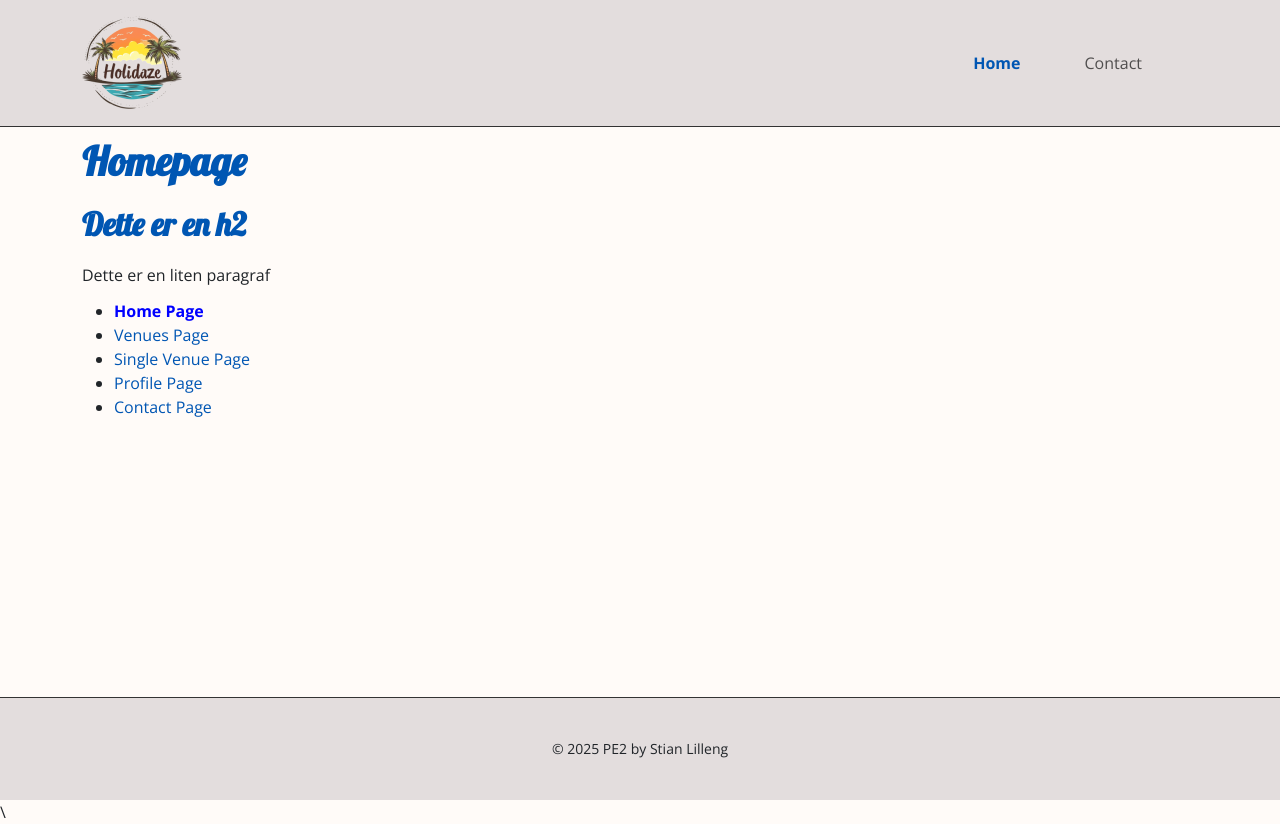
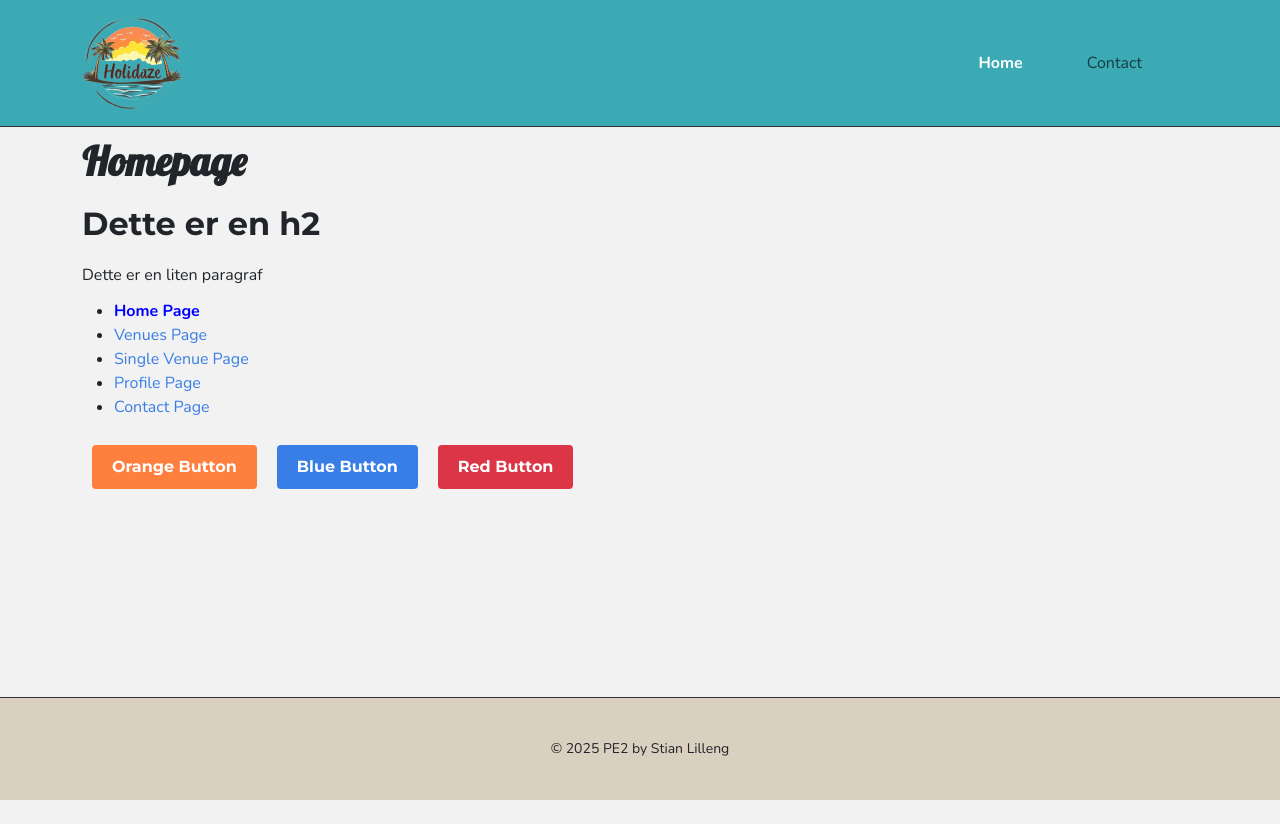
Before and after one commit to StianL82/project-exam-2, a React (Create React App) app: page / in a window 1280 px wide. After the commit the page ends 800 px from the top, so only its background shows below. Built offline with nearby package versions, Linux system fonts and the light colour scheme.

Commit message:
Created initial colors and styling in GlobalStyle and Theme

```diff
--- a/src/components/Footer/index.styles.js
+++ b/src/components/Footer/index.styles.js
@@ -1,7 +1,7 @@
 import styled from 'styled-components';
 
 export const FooterContainer = styled.footer`
-  background-color: ${(props) => props.theme.color.lightGray};
+  background-color: ${(props) => props.theme.color.beige};
   text-align: center;
   padding: 40px;
   margin-top: 40px;
--- a/src/components/Header/index.styles.js
+++ b/src/components/Header/index.styles.js
@@ -9,7 +9,7 @@ export const Logo = styled.img`
 `;
 
 export const StyledNavbar = styled(Navbar)`
-  background-color: ${(props) => props.theme.color.lightGray};
+  background-color: ${(props) => props.theme.color.turquoise};
   border-bottom: 1px solid ${(props) => props.theme.color.darkGray};
 
   .nav-link {
@@ -25,7 +25,7 @@ export const StyledNavbar = styled(Navbar)`
 
     &.active {
       font-weight: bold;
-      color: ${(props) => props.theme.color.linkHoverColor};
+      color: ${(props) => props.theme.color.white};
       text-decoration: none;
     }
   }
--- a/src/index.js
+++ b/src/index.js
@@ -14,7 +14,7 @@ ReactDOM.createRoot(document.getElementById('root')).render(
     <ThemeProvider theme={theme}>
       <GlobalStyle />
       <BrowserRouter>
-        <App />\{' '}
+        <App />
       </BrowserRouter>
     </ThemeProvider>
   </React.StrictMode>
--- a/src/pages/Home/index.jsx
+++ b/src/pages/Home/index.jsx
@@ -1,5 +1,6 @@
 import '../../App.css';
 import { NavLink } from 'react-router-dom';
+import * as S from '../../styles/GlobalStyle';
 
 function Home() {
   return (
@@ -50,6 +51,9 @@ function Home() {
           </NavLink>
         </li>
       </ul>
+      <S.OrangeButton>Orange Button</S.OrangeButton>
+      <S.BlueButton>Blue Button</S.BlueButton>
+      <S.RedButton>Red Button</S.RedButton>
     </div>
   );
 }
--- a/src/pages/Profile/index.jsx
+++ b/src/pages/Profile/index.jsx
@@ -7,7 +7,6 @@ function Profile() {
       <h1>Profile Page</h1>
       <h2>Dette er en h2</h2>
       <p>Dette er en liten paragraf</p>
-
       <ul>
         <li>
           <NavLink
--- a/src/styles/GlobalStyle.jsx
+++ b/src/styles/GlobalStyle.jsx
@@ -7,30 +7,56 @@ export const ButtonBase = styled.button`
   border-radius: 4px;
   border: none;
   cursor: pointer;
-  transition: background-color 0.3s;
-  color: ${(props) => props.theme.color.white}
-;
+  margin: 10px;
+  transition:
+    background-color 0.3s,
+    border 0.3s ease;
+  color: ${(props) => props.theme.color.white};
+`;
 
+// Orange Button
+export const OrangeButton = styled(ButtonBase)`
+  background: ${(props) => props.theme.color.secondaryColor};
+  &:hover {
+    background: ${(props) => props.theme.color.buttonHoverOrange};
+  }
+`;
+
+// Blue Button
+export const BlueButton = styled(ButtonBase)`
+  background: ${(props) => props.theme.color.primaryColor};
+  &:hover {
+    background: ${(props) => props.theme.color.buttonHoverBlue};
+  }
+`;
+
+// Red Button
+export const RedButton = styled(ButtonBase)`
+  background: ${(props) => props.theme.color.dangerColor};
+  &:hover {
+    background: ${(props) => props.theme.color.buttonHoverRed};
+  }
 `;
 
 const GlobalStyle = createGlobalStyle`
 
   html {
-    --color-bodyBg: #fffBF8;
-    --color-darkGray: #333333;
-    --color-white: #fff;
-    --color-primary: #0056B3;
-    --color-secondary: #ff6347;
+    --color-bodyBg: #f2f2f2;
+    --color-white: #ffffff;
+    --color-beige: #D9D0BF;
+    --color-turquoise: #3CAAB4;
+    --color-lightYellow: #FCF5AB;
+    --color-primary: #397EE6;
+    --color-secondary: #FF7F3F;
     --color-danger: #dc3545;
     --color-lightGray: #E3DDDD;
     --color-mediumGray: #AAAAAA;
-    --color-cardBg: #f8f9fa;
-    --color-formBg: #f8f1e4;
-    --color-orangeButton: #ffc107;
-    --color-orangeButtonHover: #e0a800;
-    --color-buttonHoverBg: #003F7A;
-    --color-linkHover: #0056b3;
-    --color-success: #28a745;
+    --color-darkGray: #333333;
+    --color-buttonHoverOrange: #F06621;
+    --color-buttonHoverBlue: #0355A3;
+    --color-buttonHoverRed: #B12121;
+    --color-success: #41AD49;
+    --color-stroke: #A6A6A6;
 
     height: 100%;
   }
@@ -38,7 +64,7 @@ const GlobalStyle = createGlobalStyle`
   body {
     margin: 0;
     padding: 0;
-    font-family: 'Open Sans', Arial, sans-serif;
+    font-family: 'Nunito', Arial, sans-serif;
     background-color: ${(props) => props.theme.color.bodyBg};
     display: flex;
     flex-direction: column;
@@ -59,18 +85,24 @@ const GlobalStyle = createGlobalStyle`
     box-sizing: border-box;
   }
 
-  h1, h2, h3, h4, h5, h6 {
+  h1{
     margin: 0;
     padding: 10px 0;
     font-weight: 700;
     font-family: 'Lobster', cursive;
-    color: ${(props) => props.theme.color.primaryColor};
+  }
+
+    h2, h3, h4, h5, h6 {
+    margin: 0;
+    padding: 10px 0;
+    font-weight: 700;
+    font-family: 'Montserrat', cursive;
   }
 
   p {
     line-height: 1.6;
     margin: 10px 0;
-    font-family: 'Open Sans', sans-serif;
+    font-family: 'Nunito', sans-serif;
   }
 
   .sr-only {
--- a/src/styles/theme.js
+++ b/src/styles/theme.js
@@ -1,30 +1,31 @@
 const theme = {
   color: {
-    bodyBg: "var(--color-bodyBg)",
-    darkGray: "var(--color-darkGray)",
-    white: "var(--color-white)",
-    primaryColor: "var(--color-primary)",
-    secondaryColor: "var(--color-secondary)",
-    dangerColor: "var(--color-danger)",
-    lightGray: "var(--color-lightGray)",
-    mediumGray: "var(--color-mediumGray)",
-    cardBg: "var(--color-cardBg)",
-    formBg: "var(--color-formBg)",
-    orangeButton: "var(--color-orangeButton)",
-    orangeButtonHover: "var(--color-orangeButtonHover)",
-    buttonHoverBg: "var(--color-buttonHoverBg)",
-    linkHoverColor: "var(--color-linkHover)",
-    successColor: "var(--color-success)",
+    bodyBg: 'var(--color-bodyBg)',
+    white: 'var(--color-white)',
+    beige: 'var(--color-beige)',
+    turquoise: 'var(--color-turquoise)',
+    lightYellow: 'var(--color-lightYellow)',
+    primaryColor: 'var(--color-primary)',
+    secondaryColor: 'var(--color-secondary)',
+    dangerColor: 'var(--color-danger)',
+    lightGray: 'var(--color-lightGray)',
+    mediumGray: 'var(--color-mediumGray)',
+    darkGray: 'var(--color-darkGray)',
+    buttonHoverOrange: 'var(--color-buttonHoverOrange)',
+    buttonHoverBlue: 'var(--color-buttonHoverBlue)',
+    buttonHoverRed: 'var(--color-buttonHoverRed)',
+    successColor: 'var(--color-success)',
+    strokeColor: 'var(--color-stroke)',
   },
   spacing: {
-    small: "8px",
-    medium: "16px",
-    large: "24px",
+    small: '8px',
+    medium: '16px',
+    large: '24px',
   },
   fontSizes: {
-    small: "0.8em",
-    medium: "1em",
-    large: "1.5em",
+    small: '0.8em',
+    medium: '1em',
+    large: '1.5em',
   },
 };
 
```
Also changed, not shown: src/pages/Home/index.styles.js (+32 -0 lines).
